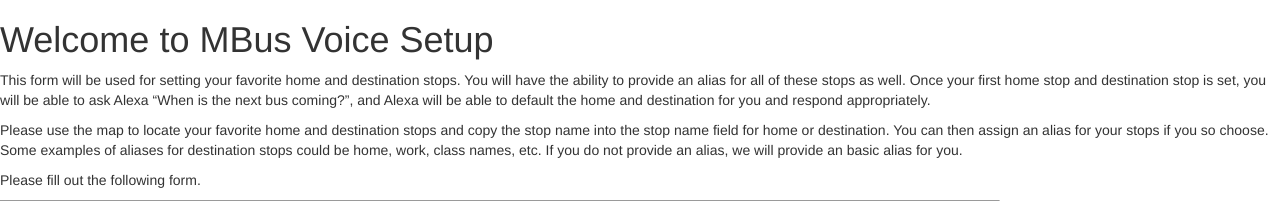
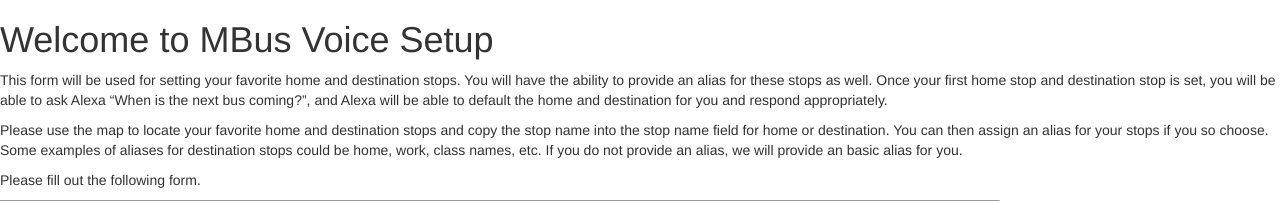
Before and after one commit to JonnyPugh/MBusVoice, a Python web app: template webapp/templates/index.html in a window 1280 px wide. Shown: the top 201 px of the page. Run offline with Jinja, Linux system fonts and the light colour scheme; the template is opened without the code that fills it, so the values that code supplies are empty; some libraries are stand-ins or nearby versions; grey boxes are pictures that could not be loaded.

Commit message:
edit for the web app intro paragraph

```diff
--- a/webapp/templates/index.html
+++ b/webapp/templates/index.html
@@ -2,7 +2,7 @@
 {% block title %}MBus Voice Setup{% endblock %}
 {% block heading %}Welcome to MBus Voice Setup{% endblock %}
 {% block content %}
-	<p>This form will be used for setting your favorite home and destination stops. You will have the ability to provide an alias for all of these stops as well. Once your first home stop and destination stop is set, you will be able to ask Alexa “When is the next bus coming?”, and Alexa will be able to default the home and destination for you and respond appropriately. </p>
+	<p>This form will be used for setting your favorite home and destination stops. You will have the ability to provide an alias for these stops as well. Once your first home stop and destination stop is set, you will be able to ask Alexa “When is the next bus coming?”, and Alexa will be able to default the home and destination for you and respond appropriately. </p>
 	<p>Please use the map to locate your favorite home and destination stops and copy the stop name into the stop name field for home or destination. You can then assign an alias for your stops if you so choose. Some examples of aliases for destination stops could be home, work, class names, etc. If you do not provide an alias, we will provide an basic alias for you. </p>
 	<p>{{alexaID}}</p>
 	<p>Please fill out the following form.</p>
```
